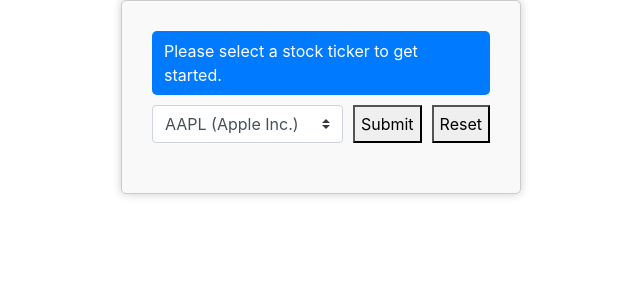
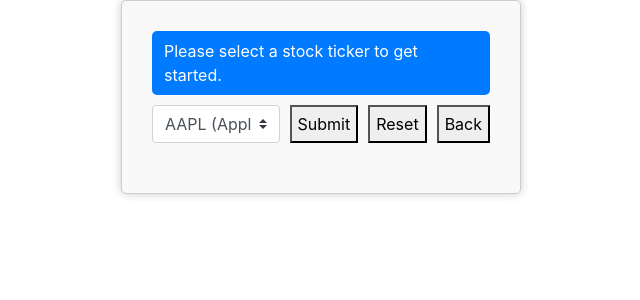
Before and after one commit to vicky-playground/langchain-finance, a Python web app: template templates/index.html in a window 1280 px wide. Shown: the top 300 px of the page, without its empty margins (319-959 px from the left). Run offline with Jinja, Linux system fonts and the light colour scheme; the template is opened without the code that fills it, so the values that code supplies are empty; some libraries are stand-ins or nearby versions.

Commit message:
Update index.html

```diff
--- a/templates/index.html
+++ b/templates/index.html
@@ -525,10 +525,9 @@
             </select>
             <button id="submitButton">Submit</button>
             <button id="resetButton">Reset</button>
+            <button id="backButton">Back</button>
         </div>
         </div>
     </div>
-
-    <script src="app.js"></script>
 </body>
 </html>
```
